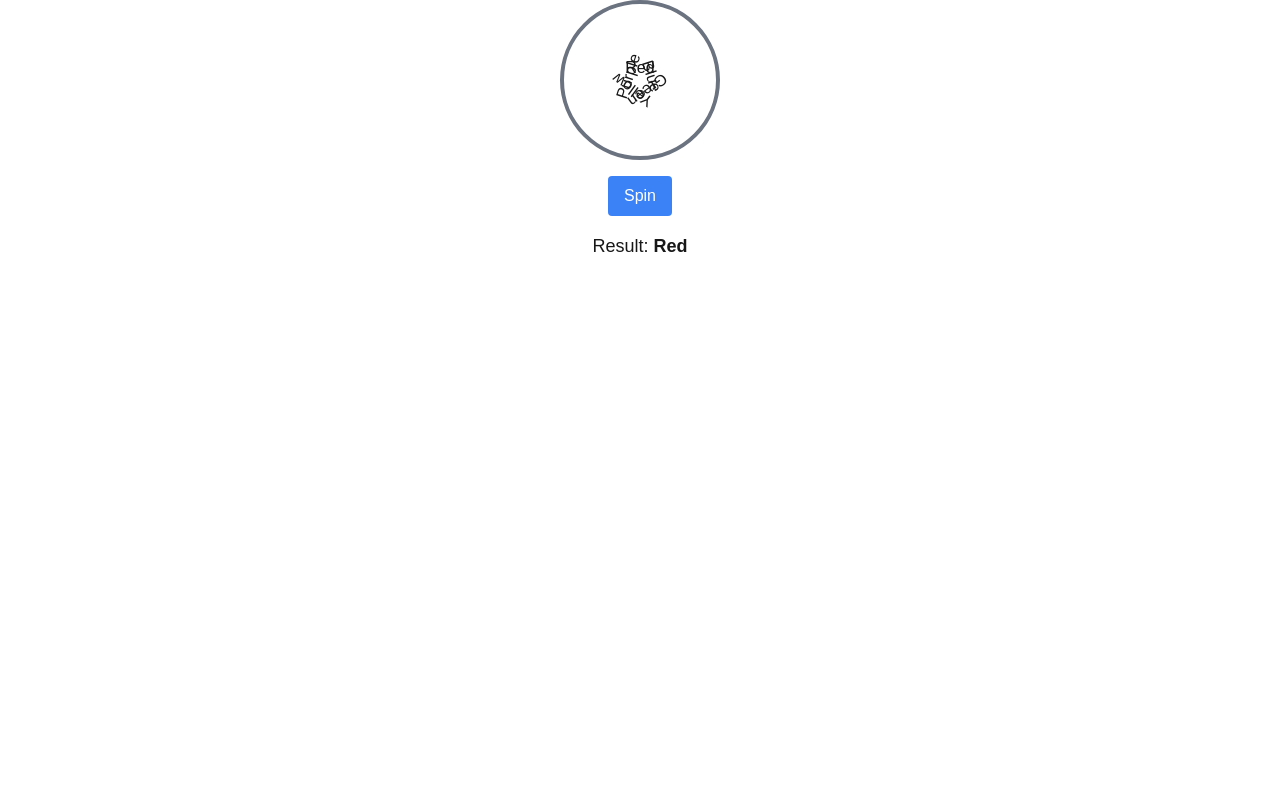
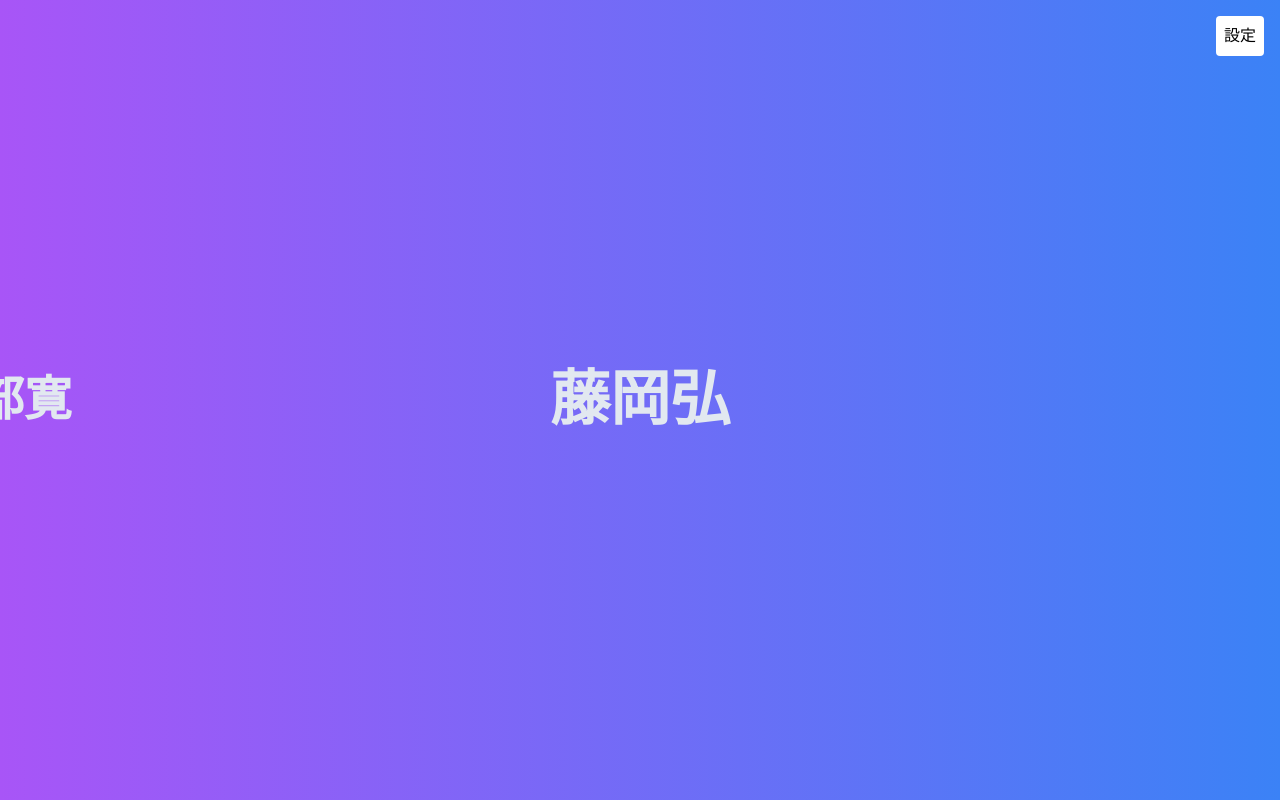
Before and after one commit to snrnapa/next-roulette, a Next.js app: page / in a window 1280 px wide. Built offline with nearby package versions, Linux system fonts and the light colour scheme.

Commit message:
バックアップとして

```diff
--- a/app/components/Roulette.tsx
+++ b/app/components/Roulette.tsx
@@ -1,67 +1,147 @@
 "use client";
 
-import { useState } from "react";
+import { useState, useEffect } from "react";
 
-const items = ["Red", "Blue", "Green", "Yellow", "Purple"];
+export default function Home() {
+  const [names, setNames] = useState([
+    "藤岡弘",
+    "阿部寛",
+    "五木ひろし",
+    "ヒロシ",
+    "なかやまきんに君",
+  ]);
+  const [nameInput, setNameInput] = useState("");
+  const [currentIndex, setCurrentIndex] = useState(0);
+  const [positionX, setPositionX] = useState(0);
+  const [isRunning, setIsRunning] = useState(false);
+  const [isSelected, setIsSelected] = useState(false);
+  const [isOneMove, setIsOneMove] = useState(false);
+  const [isError, setIsError] = useState(false);
+  const [isOpen, setIsOpen] = useState(false);
+  const [isDefine, setIsDefine] = useState(false);
 
-const Roulette = () => {
-  const [selectedIndex, setSelectedIndex] = useState<number>(0);
-  const [spinning, setSpinning] = useState(false);
+  const screenWidth = typeof window !== "undefined" ? window.innerWidth : 960;
 
-  const spinRoulette = () => {
-    setSpinning(true);
-    const randomIndex: number = Math.floor(Math.random() * items.length);
+  useEffect(() => {
+    let timer;
+    if (isRunning) {
+      timer = setInterval(() => {
+        setPositionX((prev) => {
+          if (prev >= screenWidth) {
+            setCurrentIndex((prevIndex) =>
+              prevIndex >= names.length - 1 ? 0 : prevIndex + 1
+            );
+            return 0;
+          }
+          return prev + 60;
+        });
+      }, 5);
+    } else {
+      clearInterval(timer);
+    }
+    return () => clearInterval(timer);
+  }, [isRunning, names.length, screenWidth]);
+
+  const handleToggle = () => {
+    if (isRunning) {
+      setIsRunning(false);
+      setTimeout(() => {
+        setIsSelected(true);
+      }, 1000);
+    } else {
+      setIsRunning(true);
+      setIsSelected(false);
+    }
+  };
+
+  const handleDefineName = () => {
+    const inputNames = nameInput.split(",");
+    if (inputNames.length < 3) {
+      setIsError(true);
+      return;
+    }
+    setIsError(false);
+    setNames(inputNames);
+    setIsDefine(true);
     setTimeout(() => {
-      setSelectedIndex(randomIndex);
-      setSpinning(false);
-    }, 3000);
+      setIsDefine(false);
+    }, 2000);
   };
 
   return (
-    <div className="flex flex-col items-center space-y-4">
-      <div
-        className={`relative w-40 h-40 border-4 border-gray-500 rounded-full overflow-hidden ${
-          spinning ? "animate-spin" : ""
-        }`}
+    <div className="h-screen flex flex-col bg-gradient-to-r from-purple-500 to-blue-500 text-slate-200">
+      <button
+        className="h-screen w-full flex items-center justify-center relative overflow-hidden"
+        disabled={isSelected}
+        onClick={handleToggle}
       >
-        <ul
-          className="absolute inset-0 flex items-center justify-center"
+        <div
+          className="absolute"
           style={{
-            transform: `rotate(${
-              (selectedIndex !== null ? selectedIndex : 0) *
-              (360 / items.length)
-            }deg)`,
+            transform: `translateX(${positionX - screenWidth}px)`,
           }}
         >
-          {items.map((item, index) => (
-            <li
-              key={index}
-              className="absolute text-center"
-              style={{
-                transform: `rotate(${
-                  index * (360 / items.length)
-                }deg) translate(0, -50%)`,
-              }}
+          <span className="font-bold text-3xl">
+            {names[(currentIndex + 2) % names.length]}
+          </span>
+        </div>
+        <div
+          className="absolute"
+          style={{
+            transform: `translateX(${positionX - screenWidth / 2}px)`,
+          }}
+        >
+          <span className="font-bold text-5xl">
+            {names[(currentIndex + 1) % names.length]}
+          </span>
+        </div>
+        <div
+          className="absolute"
+          style={{
+            transform: `translateX(${positionX}px)`,
+          }}
+        >
+          <span
+            className={`font-bold text-6xl ${
+              isSelected ? "text-yellow-400" : ""
+            }`}
+          >
+            {names[currentIndex]}
+          </span>
+        </div>
+      </button>
+      <div className="fixed top-0 right-0 m-4">
+        <button
+          onClick={() => setIsOpen((prev) => !prev)}
+          className="bg-white text-black p-2 rounded"
+        >
+          設定
+        </button>
+        {isOpen && (
+          <div className="absolute bg-white text-black p-4 rounded shadow-md">
+            <textarea
+              value={nameInput}
+              onChange={(e) => setNameInput(e.target.value)}
+              className="resize-y w-full p-2 border rounded mb-2"
+              rows="5"
+            />
+            <button
+              onClick={handleDefineName}
+              className="bg-gradient-to-r from-blue-500 to-purple-500 text-white p-2 rounded"
             >
-              {item}
-            </li>
-          ))}
-        </ul>
+              決定
+            </button>
+            {isError && (
+              <p className="text-red-500 mt-2">3人以上入力してください！</p>
+            )}
+          </div>
+        )}
       </div>
-      <button
-        onClick={spinRoulette}
-        className="px-4 py-2 text-white bg-blue-500 rounded hover:bg-blue-600 disabled:bg-gray-400"
-        disabled={spinning}
-      >
-        Spin
-      </button>
-      {selectedIndex !== null && !spinning && (
-        <p className="mt-4 text-lg">
-          Result: <span className="font-bold">{items[selectedIndex]}</span>
-        </p>
+      {isDefine && (
+        <div className="fixed inset-0 flex items-center justify-center bg-black bg-opacity-50 text-white">
+          設定しました！
+        </div>
       )}
     </div>
   );
-};
-
-export default Roulette;
+}
```
